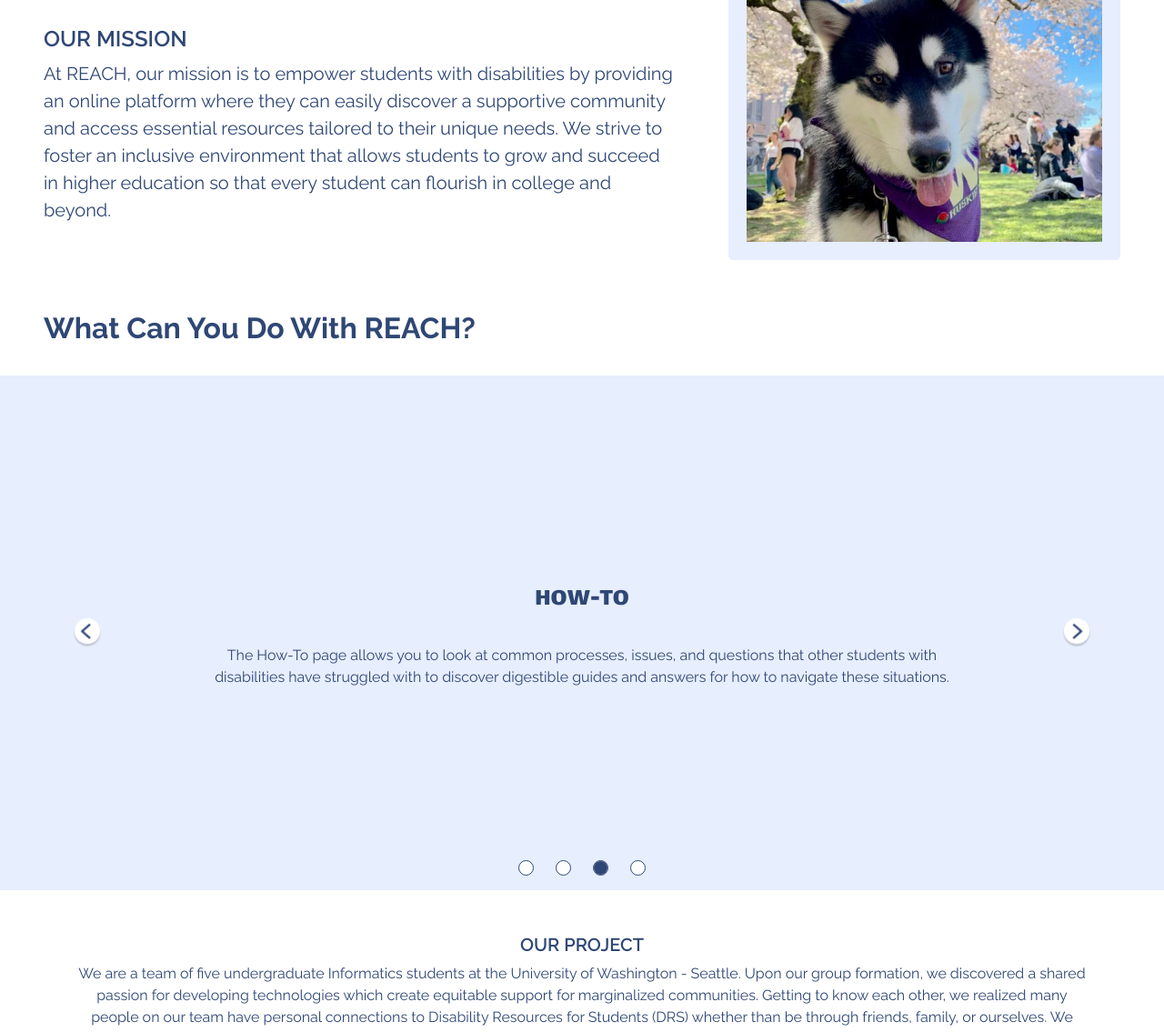
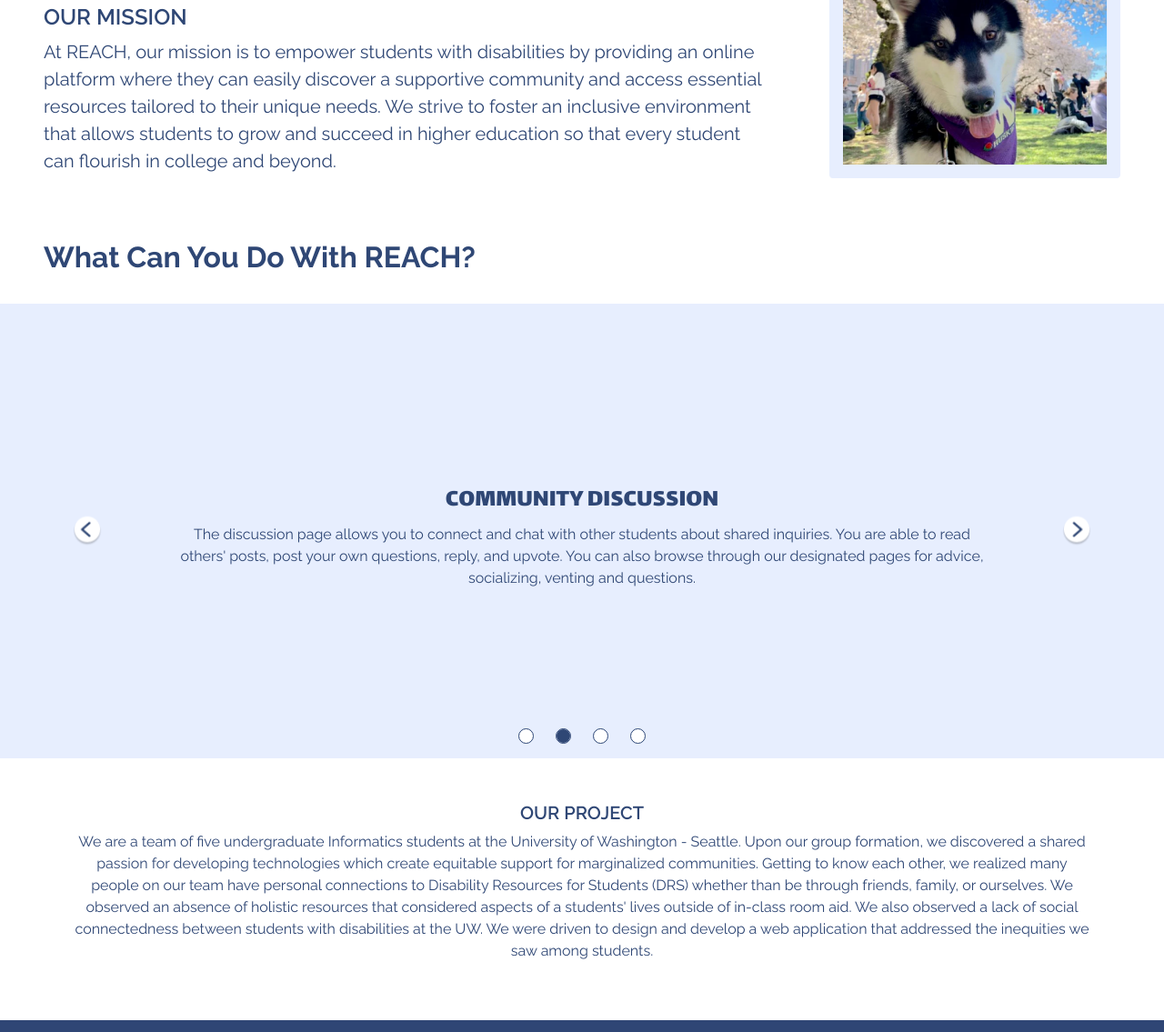
Before and after one commit to madiwake/INFO490-491-Capstone, a React app: page /home in a window 1280 px wide. Shown: the part 512-1647 px from the top of the page at 91% size. Built offline with nearby package versions, Linux system fonts and the light colour scheme.

Commit message:
fixing homepage carousel and picture bugs

```diff
--- a/src/components/HomePage.js
+++ b/src/components/HomePage.js
@@ -17,6 +17,7 @@
             <Carousel.Item
                 interval={2000}
                 pause={'hover'}
+                className="carousel-slide"
             >
                 <img
                     src='./img/carousel-background.png'
@@ -32,6 +33,7 @@
             <Carousel.Item
                 interval={2000}
                 pause={'hover'}
+                className="carousel-slide"
             >
                 <img
                     src='./img/carousel-background.png'
@@ -47,6 +49,7 @@
             <Carousel.Item
                 interval={2000}
                 pause={'hover'}
+                className="carousel-slide"
             >
                 <img
                     src='./img/carousel-background.png'
@@ -62,6 +65,7 @@
             <Carousel.Item
                 interval={2000}
                 pause={'hover'}
+                className="carousel-slide"
             >
                 <img
                     src='./img/carousel-background.png'
--- a/src/css/homePageStyling.css
+++ b/src/css/homePageStyling.css
@@ -31,6 +31,9 @@
 .homePage .body-missionStatement-text-paragraph {
     font-size: 1.25rem;
 }
+.homePage .body-missionStatement-picture {
+    width: 60vw;
+}
 
 .homePage .body-carouselTitle {
     margin: 2rem 0;
@@ -39,11 +42,10 @@
     font-weight: bold;
 }
 .homePage .carousel-text {
-    bottom: 30%;
+    bottom: 15%;
 }
 .homePage .carousel-text h3, .homePage .carousel-text p {
     color: #2F4775;
-    margin: 2rem;
 }
 
 .homePage .carousel-control-next,
@@ -84,10 +86,15 @@
 }
 
 @media (min-width: 576px) {
+    .homePage .carousel-text {
+        bottom: 20%;
+    }
 }
 
 @media (min-width: 768px) {
-
+    .homePage .carousel-text {
+        bottom: 30%;
+    }
     .homePage .body-missionStatement-picture {
         margin-left: 3rem;
     }
@@ -97,4 +104,11 @@
     .homePage .body-missionStatement-container {
         flex-direction: row;
     }
+    .homePage .body-missionStatement-picture {
+        width: 25vw;
+    }
+    .homePage .carousel-slide img {
+        width: 100%;
+        height: 500px;
+    }
 }
```
